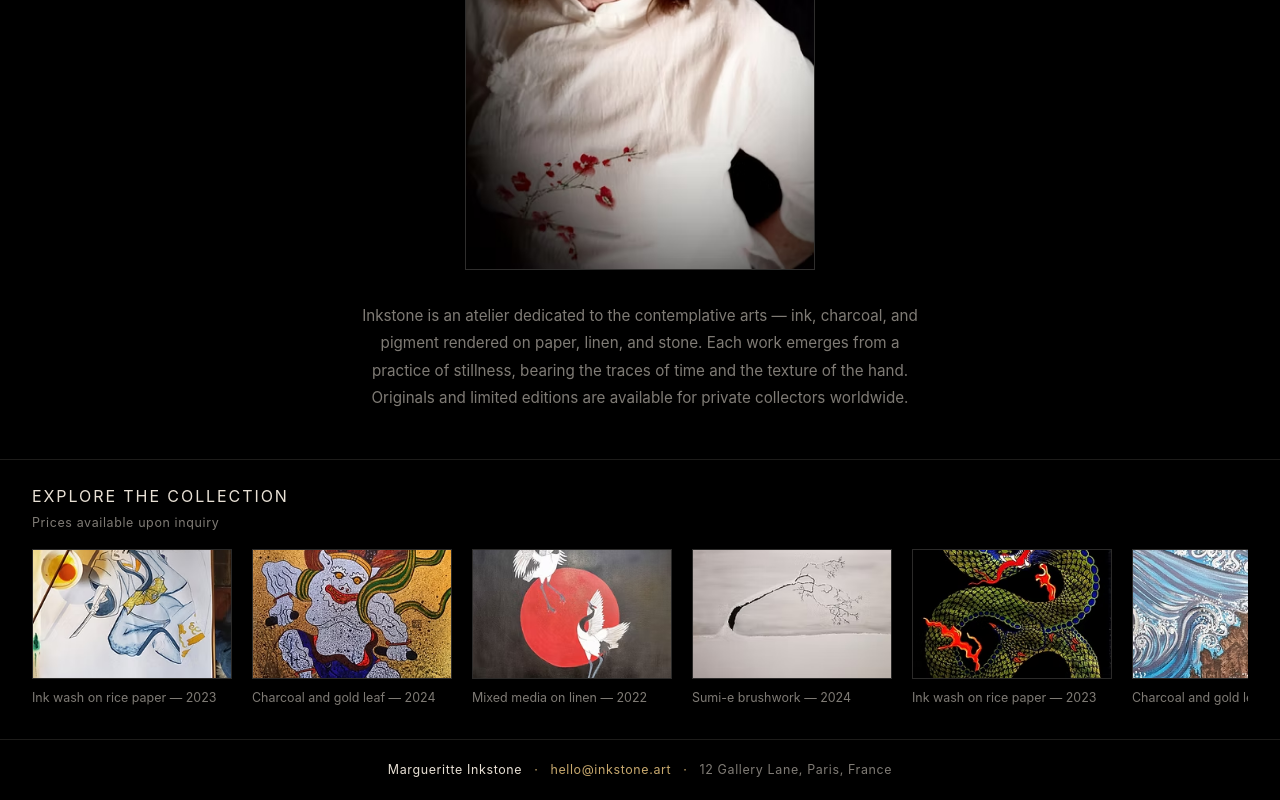
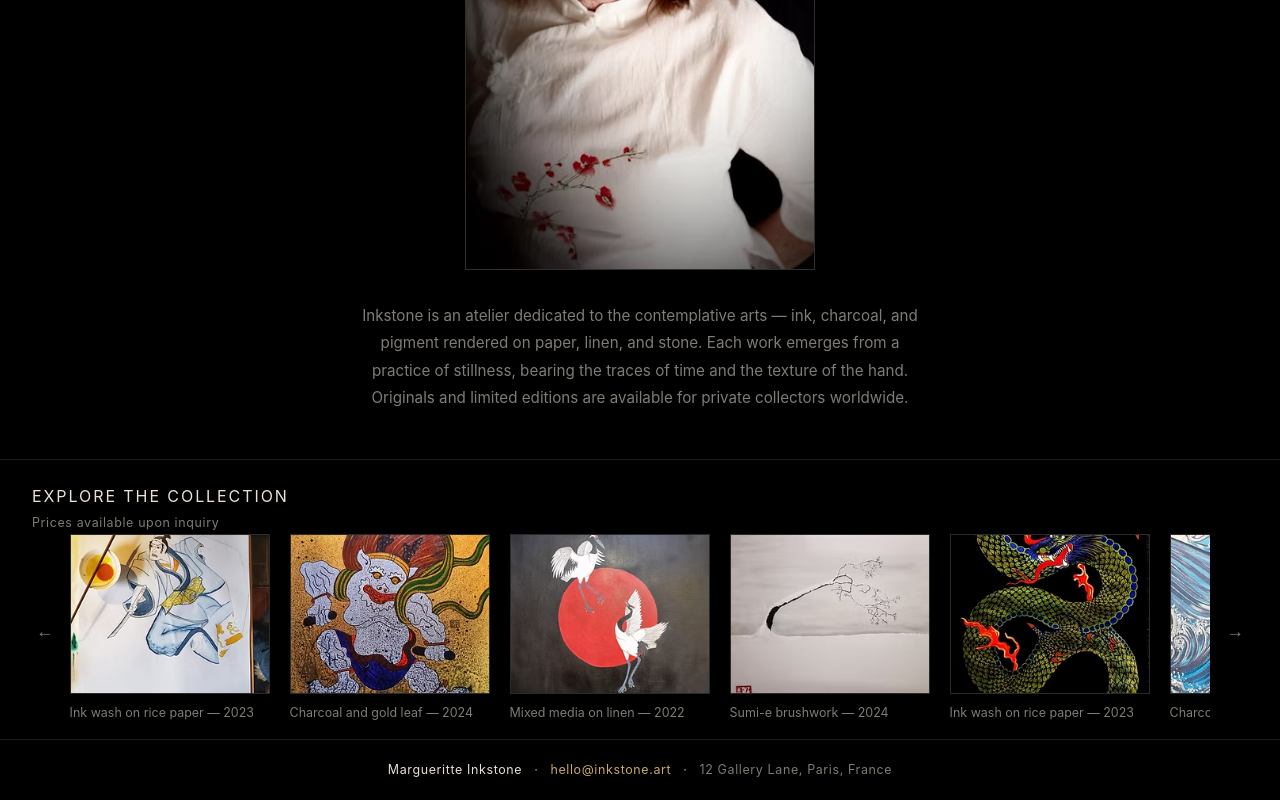
Before and after one commit to timjldev/inkstone, a Vue app: page / in a window 1280 px wide. Shown: the part 510-1310 px from the top of the page. Built offline with nearby package versions, Linux system fonts and the light colour scheme.

Commit message:
Add left/right scroll arrows to gallery

```diff
--- a/src/components/ArtGallery.vue
+++ b/src/components/ArtGallery.vue
@@ -3,6 +3,7 @@ import { ref, onMounted } from 'vue'
 import GalleryItem from './GalleryItem.vue'
 
 const artworks = ref([])
+const strip = ref(null)
 
 onMounted(async () => {
   const res = await fetch('/artworks.csv')
@@ -18,6 +19,10 @@ onMounted(async () => {
       }
     })
 })
+
+function scroll(dir) {
+  strip.value.scrollBy({ left: dir * 240, behavior: 'smooth' })
+}
 </script>
 
 <template>
@@ -26,13 +31,17 @@ onMounted(async () => {
       <h2 class="gallery-title">Explore the collection</h2>
       <p class="gallery-sub">Prices available upon inquiry</p>
     </div>
-    <div class="scroll-strip">
+    <div class="scroll-wrapper">
+      <button class="arrow arrow-left" @click="scroll(-1)" aria-label="Scroll left">&#8592;</button>
+      <div class="scroll-strip" ref="strip">
         <GalleryItem
           v-for="art in artworks"
           :key="art.filename"
           :filename="art.filename"
           :description="art.description"
         />
+      </div>
+      <button class="arrow arrow-right" @click="scroll(1)" aria-label="Scroll right">&#8594;</button>
     </div>
   </section>
 </template>
@@ -67,6 +76,14 @@ onMounted(async () => {
   letter-spacing: 0.05em;
 }
 
+.scroll-wrapper {
+  display: flex;
+  align-items: center;
+  gap: 0.75rem;
+  flex: 1;
+  min-height: 0;
+}
+
 .scroll-strip {
   display: flex;
   gap: 1.25rem;
@@ -85,4 +102,20 @@ onMounted(async () => {
   background: var(--color-accent);
   border-radius: 2px;
 }
+
+.arrow {
+  flex: 0 0 auto;
+  background: none;
+  border: none;
+  color: var(--color-text-muted);
+  font-size: 1.1rem;
+  cursor: pointer;
+  padding: 0.25rem;
+  line-height: 1;
+  transition: color 0.2s;
+}
+
+.arrow:hover {
+  color: var(--color-accent);
+}
 </style>
```
Lines whose indentation alone changed are shown as unchanged.
